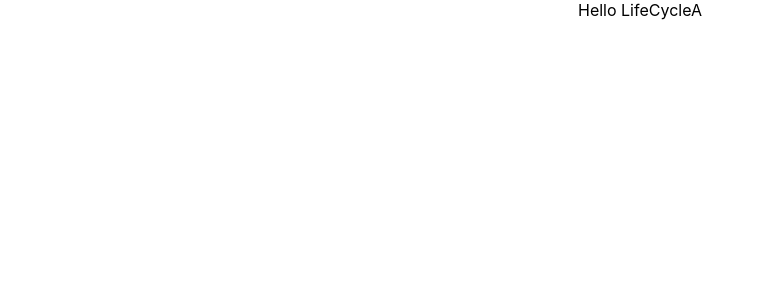
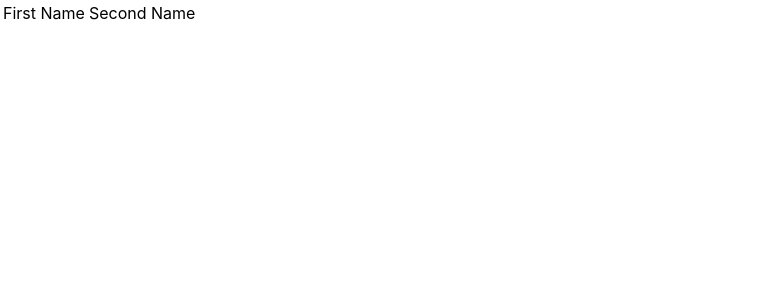
Before and after one commit to ssentamuabel/practice, a React (Create React App) app: page / in a window 1280 px wide. Shown: the top 300 px of the page, without its empty margins (0-761 px from the left). Built offline with nearby package versions, Linux system fonts and the light colour scheme.

Commit message:
More Practice

```diff
--- a/src/App.js
+++ b/src/App.js
@@ -1,12 +1,12 @@
 import logo from './logo.svg';
 import './App.css';
-import Form from './components/Form'
-import LifeCycleA  from './components/LifeCycleA';
+import Table from './components/Table';
+
 
 function App() {
   return (
     <div className="App">
-      <LifeCycleA />
+      <Table/>
     </div>
   );
 }
--- /dev/null
+++ b/src/components/Column.js
@@ -0,0 +1,14 @@
+import React from 'react'
+
+const Column = ()=>{
+    return(
+        <>
+            <td>First Name</td>
+            <td>Second Name</td>
+        </>
+
+
+    )
+}
+
+export default Column;
--- a/src/components/LifeCycleA.js
+++ b/src/components/LifeCycleA.js
@@ -16,6 +16,13 @@ class LifeCycleA extends Component{
         console.log("LifeCycleA Constructor")
     }
 
+
+    ChangeState =()=>{
+        this.setState({
+            name: "Yusuf"
+        })
+    }
+
     static getDerivedStateFromProps(props, state){
 
         console.log("LifeCycleA getDerivedStateFromProps ")
@@ -25,7 +32,19 @@ class LifeCycleA extends Component{
 
     componentDidMount(){
         console.log("LifeCycleA ComponentDidMount")
+        return true;
     }
+    shouldComponentUpdate(){
+        console.log("LifeCycleA shoulComponentUpdate");
+        return null;
+    }
+    getSnapshotBeforeUpdate(prevProps, prevState){
+        console.log("LifeCycleA getSnapShotBeforeUpdate");
+    }
+    componentDidUpdate(){
+        console.log("LifeCycleA componentDidUpdate")
+    }
+
 
     render(){
 
@@ -33,8 +52,9 @@ class LifeCycleA extends Component{
         return(
 
             <div>
-
+                <h1>Hello this is LifeCycle A</h1>
                 <LifeCycleB/>
+                <button onClick={this.ChangeState}>ChangeState</button>
             </div>
 
         )
--- a/src/components/LifeCycleB.js
+++ b/src/components/LifeCycleB.js
@@ -23,12 +23,24 @@ class LifeCycleB extends Component{
         console.log("LifeCycleB ComponentDidMount")
     }
 
+    shouldComponentUpdate(){
+        console.log("LifeCycleB shoulComponentUpdate");
+    }
+    getSnapshotBeforeUpdate(prevProps, prevState){
+        console.log("LifeCycleB getSnapShotBeforeUpdate");
+        return null;
+    }
+    componentDidUpdate(){
+        console.log("LifeCycleB componentDidUpdate")
+    }
+
+
     render(){
 
         console.log("LifeCycleB render")
         return(
 
-            <div>Hello LifeCycleA</div>
+            <div>Hello LifeCycleB</div>
         )
 
     }
--- /dev/null
+++ b/src/components/Table.js
@@ -0,0 +1,15 @@
+import React from 'react'
+import Column from './Column';
+
+
+const Table = ()=>{
+    return(
+        <table>
+            <tr>
+                <Column />
+            </tr>
+        </table>
+    )
+}
+
+export default Table;
```
Also changed, not shown: src/components/FragmentDemo.js (added, +16 -0 lines).
